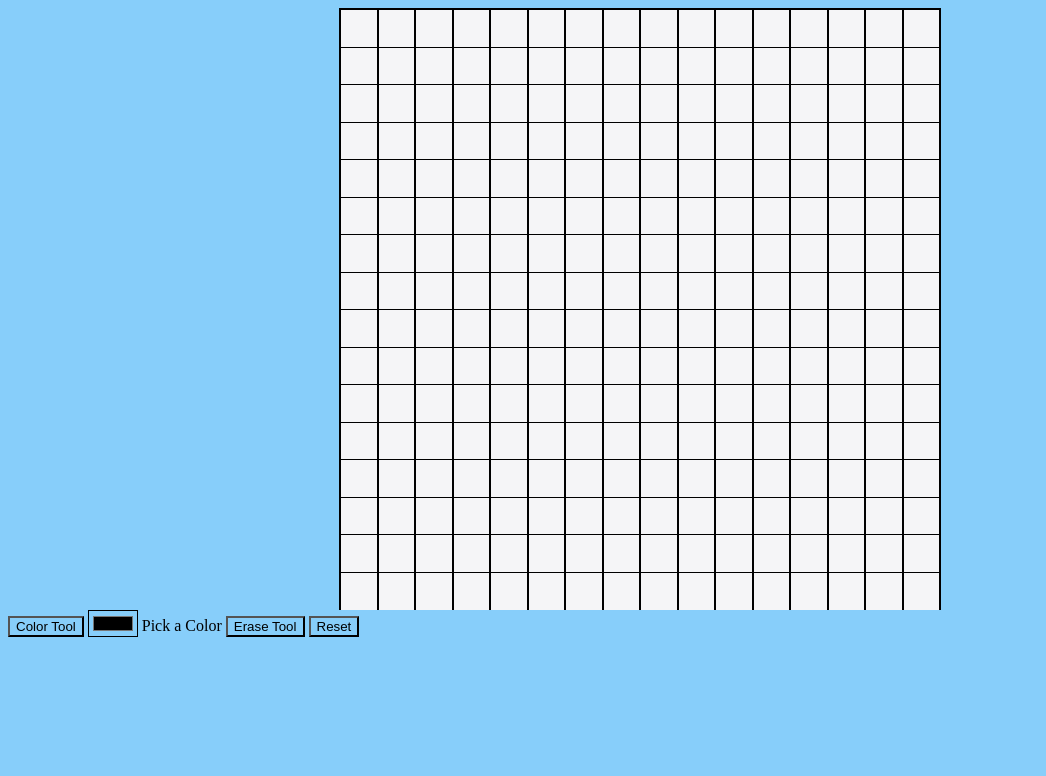
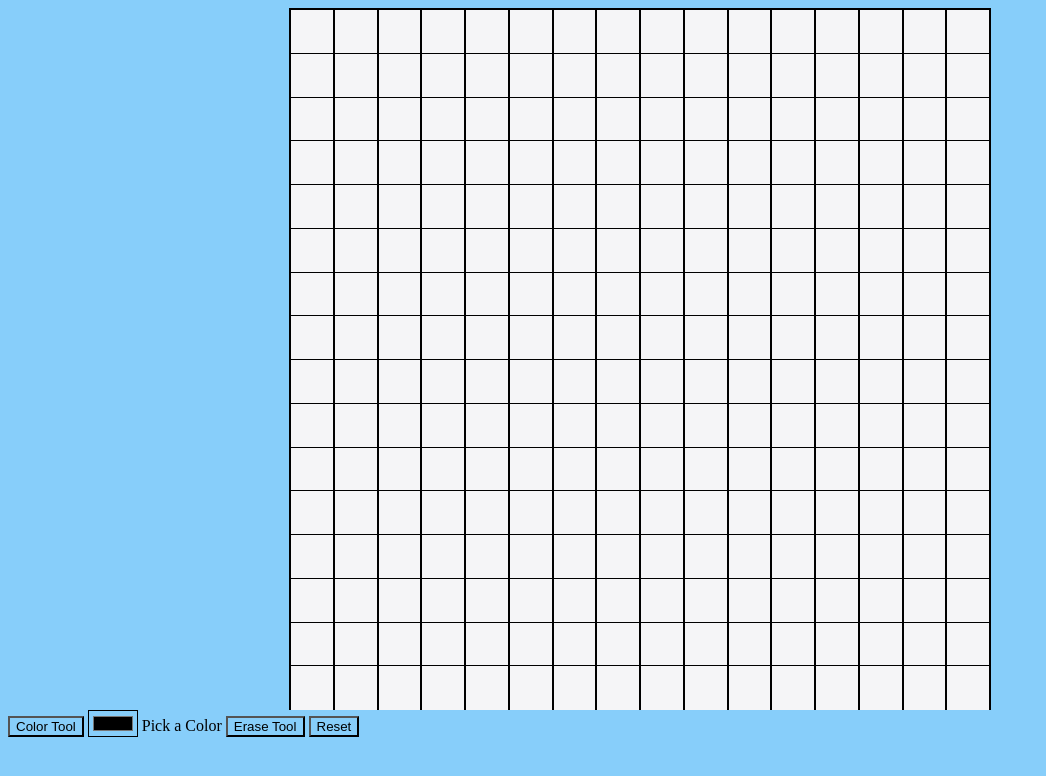
Before and after one commit to daikondev/etch, a plain HTML site: page index.html in a window 1280 px wide. Shown: the whole page, without its empty margins (0-1046 px from the left). Drawn offline with Linux system fonts and the light colour scheme.

Commit message:
Resized grid

```diff
--- a/style.css
+++ b/style.css
@@ -10,8 +10,8 @@ main {
     border: 1px solid black;;
     display: flex;
     flex-direction: column;
-    width: 600px;
-    height: 600px;
+    width: 700px;
+    height: 700px;
 }
 .row {
     display: flex;
```
